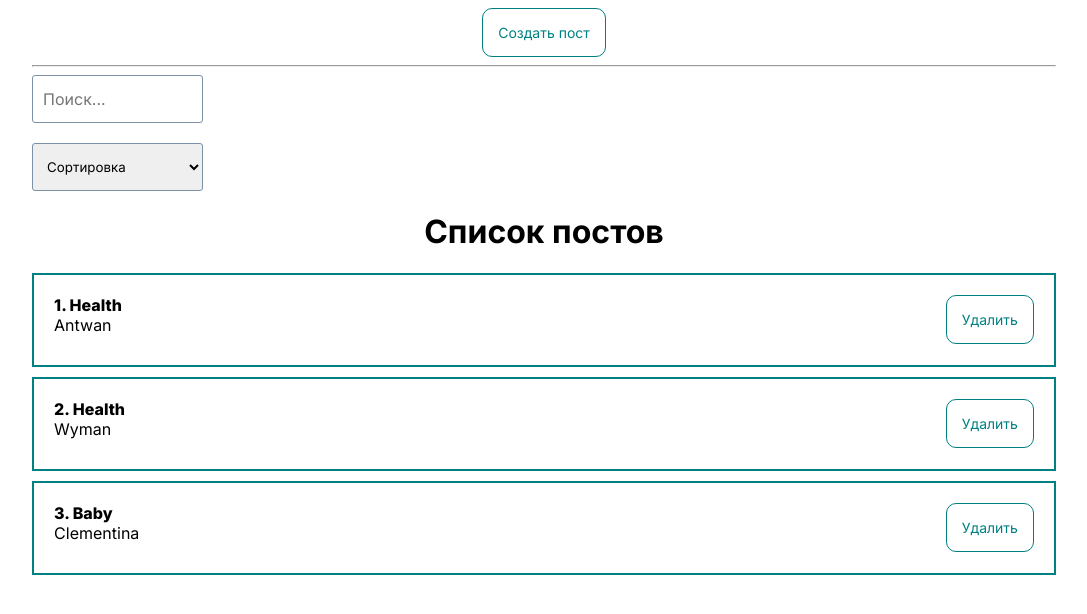
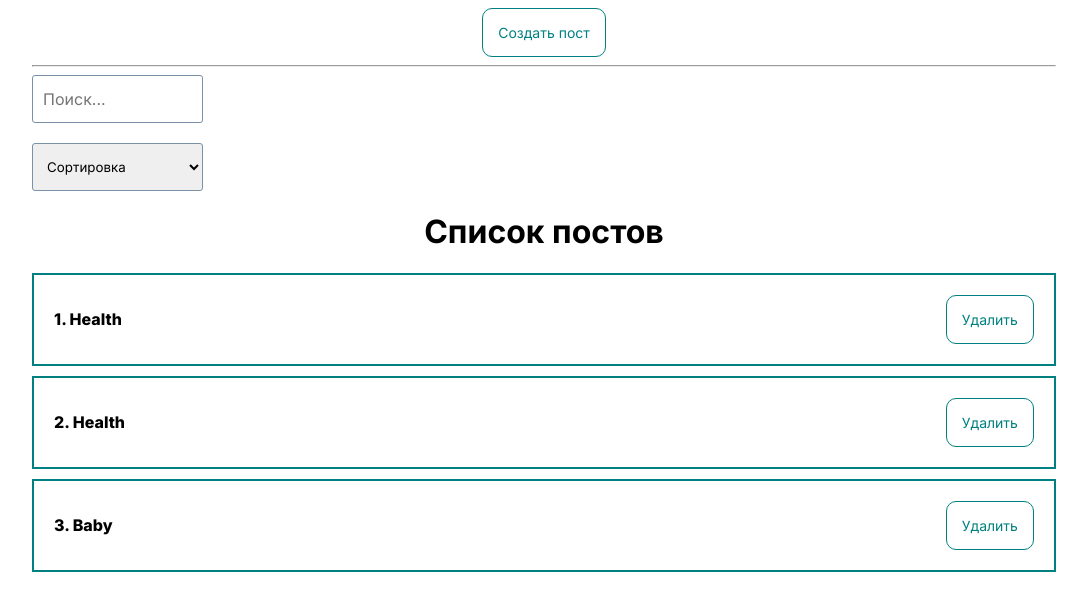
Before and after one commit to ArseniyK1/reactJS-knowledge, a React (Vite) app: page / in a window 1280 px wide. Shown: the top 614 px of the page, without its empty margins (96-1183 px from the left). Built offline with nearby package versions, Linux system fonts and the light colour scheme.

Commit message:
rewrite description - body

```diff
--- a/src/components/PostFilter/PostFilter.jsx
+++ b/src/components/PostFilter/PostFilter.jsx
@@ -24,7 +24,7 @@ const PostFilter = ({ filter, setFilter }) => {
         defaultValue="Сортировка"
         options={[
           { value: "title", name: "По названию" },
-          { value: "description", name: "По описанию" },
+          { value: "body", name: "По описанию" },
         ]}
       />
     </>
--- a/src/components/PostForm/PostForm.jsx
+++ b/src/components/PostForm/PostForm.jsx
@@ -5,7 +5,7 @@ import MyButton from "../../UI/button/MyButton";
 import MyInput from "../../UI/input/MyInput";
 
 const PostForm = ({ create }) => {
-  const [post, setPost] = useState({ title: "", description: "" });
+  const [post, setPost] = useState({ title: "", body: "" });
 
   const addNewPostHandler = (event) => {
     event.preventDefault();
@@ -14,7 +14,7 @@ const PostForm = ({ create }) => {
       id: Date.now(),
     };
     create(newPost);
-    setPost({ title: "", description: "" }); // двустороннее связывание (очищение инпутов)
+    setPost({ title: "", body: "" }); // двустороннее связывание (очищение инпутов)
   };
 
   return (
@@ -26,10 +26,8 @@ const PostForm = ({ create }) => {
       />
       <MyInput
         placeholder="Описание поста"
-        value={post.description}
-        onChange={(event) =>
-          setPost({ ...post, description: event.target.value })
-        }
+        value={post.body}
+        onChange={(event) => setPost({ ...post, body: event.target.value })}
       />
       <MyButton type="submit" variant="contained">
         Добавить
--- a/src/components/PostItem/PostItem.jsx
+++ b/src/components/PostItem/PostItem.jsx
@@ -10,11 +10,11 @@ const PostItem = (props) => {
   return (
     <>
       <div className={styles.post}>
-        <div className={styles.description}>
+        <div className={styles.body}>
           <div className={styles.title}>
             {props.number}. {props.posts.title}
           </div>
-          <div>{props.posts.description}</div>
+          <div>{props.posts.body}</div>
         </div>
         <MyButton onClick={remove}>Удалить</MyButton>
       </div>
```
